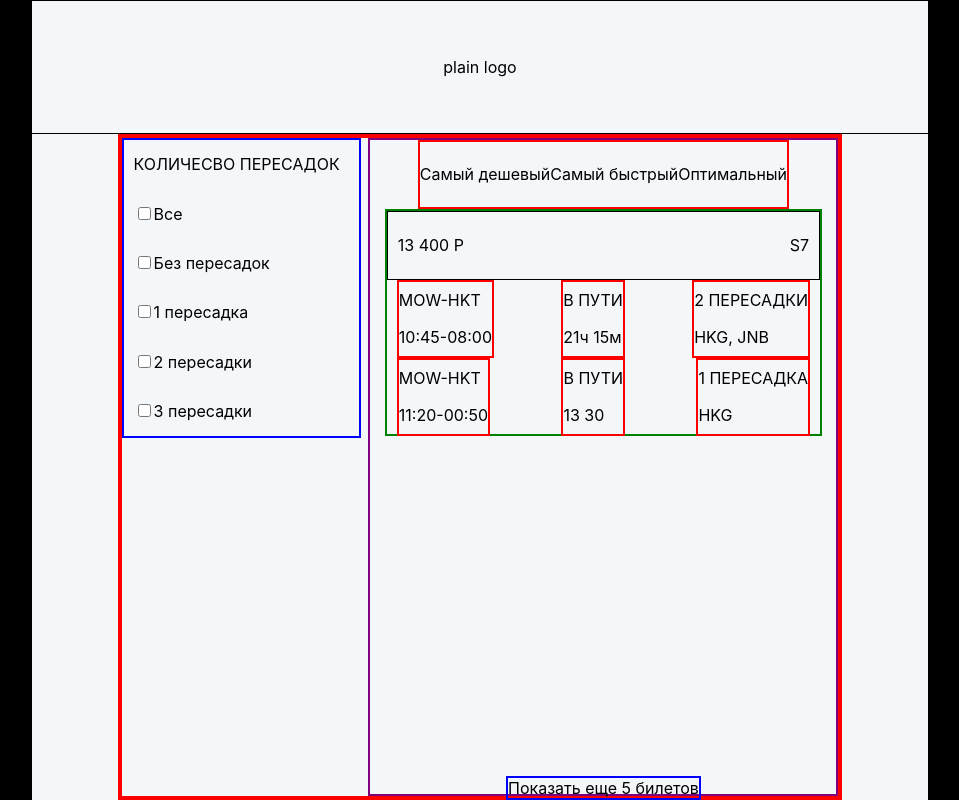
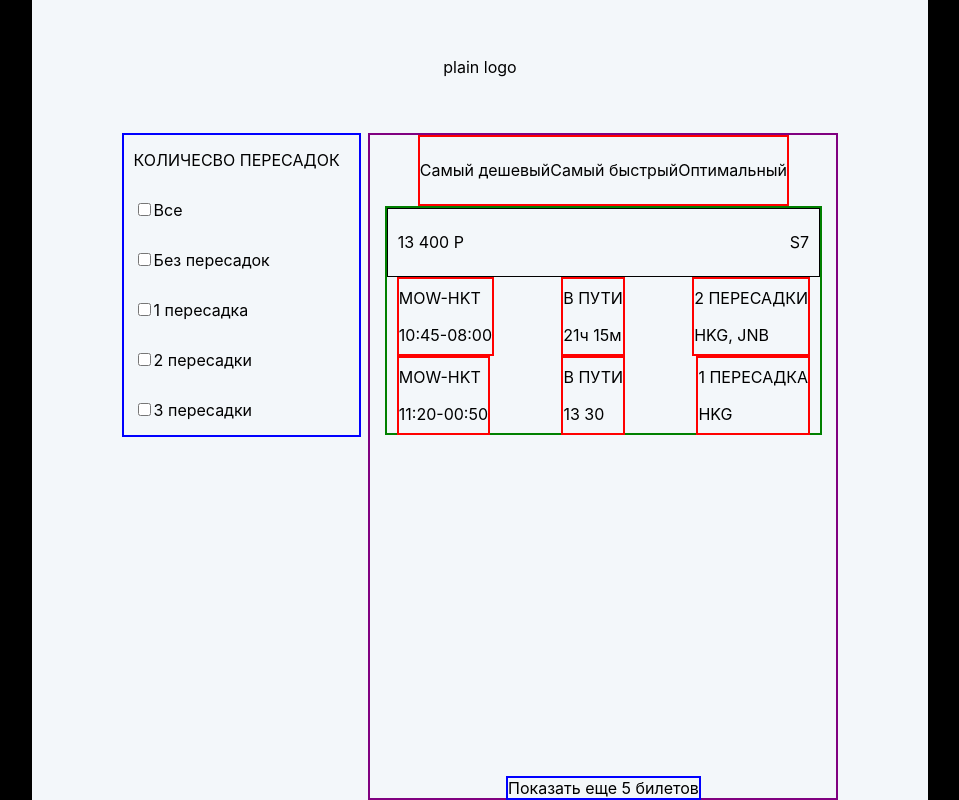
Before and after one commit to YACHNIKMIKHAIL/Aviasales-, a React (Create React App) app: page / in a window 1280 px wide. Shown: the whole page, without its empty margins (160-1119 px from the left). Built offline with nearby package versions, Linux system fonts and the light colour scheme.

Commit message:
2 done styles commit

```diff
--- a/src/App.tsx
+++ b/src/App.tsx
@@ -19,7 +19,6 @@ function App() {
             }}>
 
                 <div style={{
-                    border: '1px black solid',
                     height: '20%',
                     width: '100%',
                     display: 'flex',
@@ -30,7 +29,6 @@ function App() {
                 </div>
 
                 <div style={{
-                    border: '4px red solid',
                     width: '80%',
                     display: 'flex',
                     height: '100%',
@@ -49,24 +47,25 @@ function App() {
                         <span> <input type="checkbox"/>3 пересадки</span>
                     </div>
 
-                    <div style={{border: '2px purple solid', width: '65%', display:'flex',flexDirection:'column',alignItems:"center"}}>
+                    <div style={{border: '2px purple solid', minWidth: '65%', display:'flex',flexDirection:'column',alignItems:"center"}}>
 
                         <div style={{
                             border: '2px red solid',
-                            height: '10%',
+                            minHeight: '10%',
                             display: 'flex',
                             alignItems: 'center',
-                            justifyContent: 'space-evenly'
+                            justifyContent: 'space-evenly',
+                            flexWrap:'wrap'
                         }}>
                             <div>Самый дешевый</div>
                             <div>Самый быстрый</div>
                             <div>Оптимальный</div>
                         </div>
 
-                        <div style={{border: '2px green solid', height: '34%', width: '93%'}}>
+                        <div style={{border: '2px green solid', height: '34%', minWidth: '93%'}}>
                             <div style={{
                                 border: '1px black solid',
-                                height: '30%',
+                                minHeight: '30%',
                                 display: 'flex',
                                 justifyContent: 'space-between',
                                 alignItems: 'center',
@@ -77,7 +76,7 @@ function App() {
                             </div>
 
                             <div style={{
-                                height: '35%',
+                                minHeight: '35%',
                                 display: 'flex',
                                 justifyContent: 'space-between',
                                 margin: '0 10px'
@@ -88,8 +87,8 @@ function App() {
                                     flexDirection: 'column',
                                     justifyContent: 'space-around'
                                 }}>
-                                    <span>MOW-HKT</span>
-                                    <span>10:45-08:00</span>
+                                    <div>MOW-HKT</div>
+                                    <div>10:45-08:00</div>
                                 </div>
                                 <div style={{
                                     border: '2px red solid',
@@ -97,8 +96,8 @@ function App() {
                                     flexDirection: 'column',
                                     justifyContent: 'space-around'
                                 }}>
-                                    <span>В ПУТИ</span>
-                                    <span>21ч 15м</span>
+                                    <div>В ПУТИ</div>
+                                    <div>21ч 15м</div>
                                 </div>
                                 <div style={{
                                     border: '2px red solid',
@@ -106,13 +105,13 @@ function App() {
                                     flexDirection: 'column',
                                     justifyContent: 'space-around'
                                 }}>
-                                    <span>2 ПЕРЕСАДКИ</span>
-                                    <span>HKG, JNB</span>
+                                    <div>2 ПЕРЕСАДКИ</div>
+                                    <div>HKG, JNB</div>
                                 </div>
                             </div>
 
                             <div style={{
-                                height: '35%',
+                                minHeight: '35%',
                                 display: 'flex',
                                 justifyContent: 'space-between',
                                 margin: '0 10px'
@@ -123,8 +122,8 @@ function App() {
                                     flexDirection: 'column',
                                     justifyContent: 'space-around'
                                 }}>
-                                    <span>MOW-HKT</span>
-                                    <span>11:20-00:50</span>
+                                    <div>MOW-HKT</div>
+                                    <div>11:20-00:50</div>
                                 </div>
                                 <div style={{
                                     border: '2px red solid',
@@ -132,8 +131,8 @@ function App() {
                                     flexDirection: 'column',
                                     justifyContent: 'space-around'
                                 }}>
-                                    <span>В ПУТИ</span>
-                                    <span>13 30</span>
+                                    <div>В ПУТИ</div>
+                                    <div>13 30</div>
                                 </div>
                                 <div style={{
                                     border: '2px red solid',
@@ -141,8 +140,8 @@ function App() {
                                     flexDirection: 'column',
                                     justifyContent: 'space-around'
                                 }}>
-                                    <span>1 ПЕРЕСАДКА</span>
-                                    <span>HKG</span>
+                                    <div>1 ПЕРЕСАДКА</div>
+                                    <div>HKG</div>
                                 </div>
                             </div>
 
```
